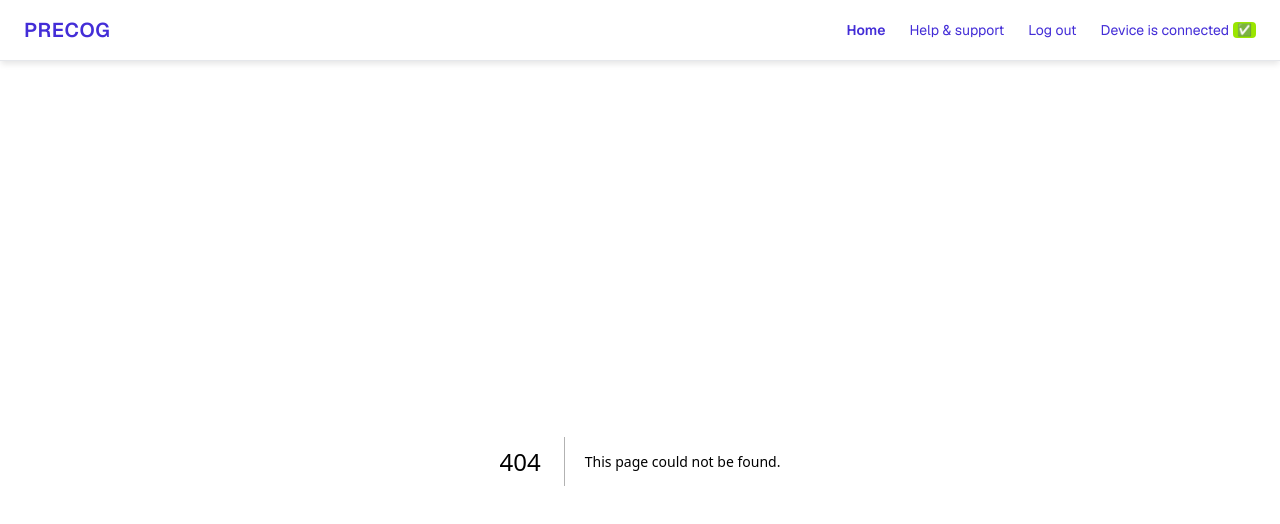
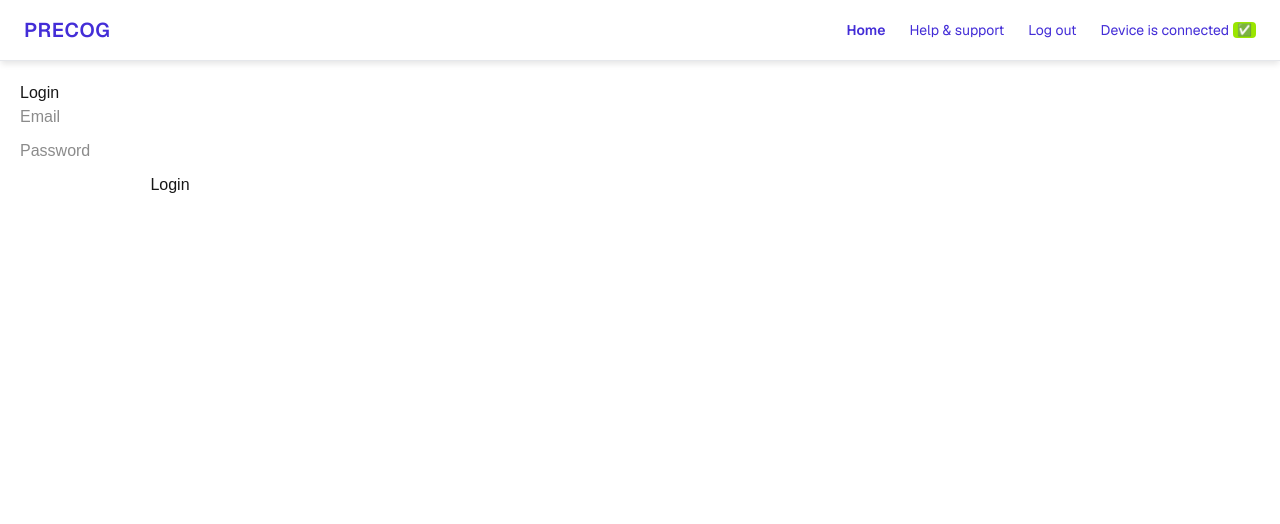
Before and after one commit to S-brijesh/apa_web, a Next.js app: page /login_new in a window 1280 px wide. Before the commit this address had no page. Shown: the top 524 px of the page. Built offline with nearby package versions, Linux system fonts and the light colour scheme.

Commit message:
login function

```diff
--- a/package.json
+++ b/package.json
@@ -9,6 +9,7 @@
     "lint": "next lint"
   },
   "dependencies": {
+    "firebase": "^11.7.1",
     "fs": "^0.0.1-security",
     "lucide-react": "^0.507.0",
     "next": "15.3.1",
--- /dev/null
+++ b/src/app/hospitals/page.jsx
@@ -0,0 +1,31 @@
+// pages/hospitals.js
+"use client";
+import { useEffect } from 'react';
+import { collection, getDocs } from 'firebase/firestore';
+import { db } from '../lib/firebase';
+
+const HospitalsPage = () => {
+  useEffect(() => {
+    const fetchHospitals = async () => {
+      try {
+        const hospitalsRef = collection(db, 'hospitals');
+        const snapshot = await getDocs(hospitalsRef);
+        const hospitals = snapshot.docs.map(doc => ({ id: doc.id, ...doc.data() }));
+        console.log('Hospitals:', hospitals);
+      } catch (error) {
+        console.error('Error fetching hospitals:', error);
+      }
+    };
+
+    fetchHospitals();
+  }, []);
+
+  return (
+    <div>
+      <h1>Hospitals</h1>
+      <p>Check console for hospital data</p>
+    </div>
+  );
+};
+
+export default HospitalsPage;
--- /dev/null
+++ b/src/app/lib/firebase.js
@@ -0,0 +1,48 @@
+// lib/firebase.js
+import { initializeApp, getApps, getApp } from 'firebase/app';
+import { getFirestore } from 'firebase/firestore'; // Optional
+import { getAuth } from 'firebase/auth'; // Optional
+
+// const firebaseConfig = {
+//   apiKey: "AIzaSyDYyn-HAqiAJjdo2Z8_we0kyG0DFliUuKM",
+//   authDomain: "apadb-v2-replica.firebaseapp.com",
+//   projectId: "apadb-v2-replica",
+//   storageBucket: "apadb-v2-replica.appspot.com",
+//   messagingSenderId: "90550258908",
+//   appId: "1:90550258908:web:7da6de3ca82e317aabf819",
+//   measurementId: "G-TZGE30WQWB"
+// };
+const firebaseConfig2 = {
+  apiKey: "AIzaSyDYyn-HAqiAJjdo2Z8_we0kyG0DFliUuKM",
+  authDomain: "apadb-v2-replica.firebaseapp.com",
+  projectId: "apadb-v2-replica",
+  storageBucket: "apadb-v2-replica.appspot.com",
+  messagingSenderId: "90550258908",
+  appId: "1:90550258908:web:7da6de3ca82e317aabf819",
+  measurementId: "G-TZGE30WQWB"
+};
+
+const firebaseConfig = {
+    apiKey: "AIzaSyAc0lGU3SkNpq_3im9HXBDeEIfz9sE6OYs",
+    authDomain: "arterypulseanalyzer.firebaseapp.com",
+    databaseURL: "https://arterypulseanalyzer.firebaseio.com",
+    projectId: "arterypulseanalyzer",
+    storageBucket: "arterypulseanalyzer.appspot.com",
+    messagingSenderId: "367434956236",
+    appId: "1:367434956236:web:30f044b0c21dffd5ecb169"
+}
+
+// const app = !getApps().length ? initializeApp(firebaseConfig) : getApp();
+let app;
+
+if (!getApps().length) {
+  app = initializeApp(firebaseConfig);
+  console.log("Firebase initialized");
+} else {
+  app = getApp();
+  console.log("Firebase app already initialized");
+}
+const db = getFirestore(app);
+const auth = getAuth(app);
+
+export { db, auth };
--- a/src/app/login/page.jsx
+++ b/src/app/login/page.jsx
@@ -1,18 +1,48 @@
-'use client';
+'use client'; // ✅ Only needed if you're using App Router
+
 import Link from 'next/link';
 import { useState } from 'react';
+import { useRouter } from 'next/navigation'; // ✅ If you're using App Router. Use 'next/router' if you're on Pages Router.
+import { auth } from '../lib/firebase';
+import { signInWithEmailAndPassword } from 'firebase/auth';
 
 export default function LoginPage() {
-  const [form, setForm] = useState({ username: '', password: '' });
+  const [email, setEmail] = useState('');
+  const [password, setPassword] = useState('');
+  const [errorMsg, setErrorMsg] = useState('');
+  const [loading, setLoading] = useState(false);
+  const router = useRouter();
 
-  const handleChange = (e) => {
-    const { name, value } = e.target;
-    setForm((prev) => ({ ...prev, [name]: value }));
-  };
+  const handleLogin = async (e) => {
+    e.preventDefault();
+    setErrorMsg('');
+    setLoading(true);
 
-  const handleSubmit = (e) => {
-    e.preventDefault();
-    alert('Logging in...'); // Replace with actual logic
+    try {
+      const userCredential = await signInWithEmailAndPassword(auth, email, password);
+      console.log('Logged in user:', userCredential.user);
+      router.push('/dashboard'); // ✅ Redirect on success
+    } catch (error) {
+      console.error('Login failed:', error.code);
+      switch (error.code) {
+        case 'auth/invalid-email':
+          setErrorMsg('The email address is not valid.');
+          break;
+        case 'auth/user-not-found':
+          setErrorMsg('No account found with this email.');
+          break;
+        case 'auth/wrong-password':
+          setErrorMsg('Incorrect password.');
+          break;
+        case 'auth/too-many-requests':
+          setErrorMsg('Too many attempts. Please try again later.');
+          break;
+        default:
+          setErrorMsg('Login failed. Please try again.');
+      }
+    }
+
+    setLoading(false);
   };
 
   return (
@@ -21,15 +51,16 @@ export default function LoginPage() {
       <div className="w-1/2 p-16 bg-white flex flex-col justify-center">
         <h1 className="text-2xl font-semibold text-indigo-700 mb-10 text-center">LOG IN</h1>
 
-        <form className="space-y-6" onSubmit={handleSubmit}>
+        <form className="space-y-6" onSubmit={handleLogin}>
           <div>
             <input
-              type="text"
-              name="username"
-              placeholder="Username"
-              value={form.username}
-              onChange={handleChange}
+              type="email"
+              name="email"
+              placeholder="Email"
+              value={email}
+              onChange={(e) => setEmail(e.target.value)}
               className="w-full border-b border-black text-black py-2 px-1 outline-none placeholder-gray-500"
+              required
             />
           </div>
           <div>
@@ -37,23 +68,28 @@ export default function LoginPage() {
               type="password"
               name="password"
               placeholder="Password"
-              value={form.password}
-              onChange={handleChange}
+              value={password}
+              onChange={(e) => setPassword(e.target.value)}
               className="w-full border-b border-black text-black py-2 px-1 outline-none placeholder-gray-500"
+              required
             />
           </div>
+
+          {/* Display error message */}
+          {errorMsg && <p className="text-red-500 text-sm text-center">{errorMsg}</p>}
 
           <div className="flex justify-center">
             <button
               type="submit"
-              className="bg-indigo-600 hover:bg-indigo-700 text-white px-6 py-2 rounded shadow-md transition duration-300"
+              disabled={loading}
+              className={`bg-indigo-600 hover:bg-indigo-700 text-white px-6 py-2 rounded shadow-md transition duration-300 ${loading && 'opacity-50 cursor-not-allowed'}`}
             >
-              Login
+              {loading ? 'Logging in...' : 'Login'}
             </button>
           </div>
 
           <p className="text-sm text-black text-center mt-4">
-            Already have an account?{' '}
+            Don’t have an account?{' '}
             <Link href="/register" className="text-indigo-700 hover:underline">
               Register
             </Link>
@@ -65,7 +101,7 @@ export default function LoginPage() {
       <div className="w-1/2 bg-indigo-100 flex items-center justify-center">
         <div
           className="w-3/4 h-3/4 bg-no-repeat bg-center bg-contain"
-          style={{ backgroundImage: "url('/wave-pattern.png')" }} // Replace with your image
+          // style={{ backgroundImage: "url('/wave-pattern.png')" }} // Add image URL here
         ></div>
       </div>
     </div>
--- /dev/null
+++ b/src/app/login_new/page.jsx
@@ -0,0 +1,55 @@
+// pages/login.js
+"use client";
+import { useState } from 'react';
+import { signInWithEmailAndPassword } from 'firebase/auth';
+import { auth } from '../lib/firebase';
+
+export default function LoginPage() {
+  const [email, setEmail] = useState('');
+  const [password, setPassword] = useState('');
+  const [loading, setLoading] = useState(false);
+  const [errorMsg, setErrorMsg] = useState('');
+
+  const handleLogin = async (e) => {
+    e.preventDefault();
+    setLoading(true);
+    setErrorMsg('');
+
+    try {
+      const userCredential = await signInWithEmailAndPassword(auth, email, password);
+      console.log('Logged in user:', userCredential.user);
+      // You can store token, redirect, etc. here
+    } catch (error) {
+      console.error('Login failed:', error.message);
+      setErrorMsg(error.message);
+    }
+
+    setLoading(false);
+  };
+
+  return (
+    <div style={{ padding: 20 }}>
+      <h1>Login</h1>
+      <form onSubmit={handleLogin} style={{ display: 'flex', flexDirection: 'column', gap: 10, width: 300 }}>
+        <input
+          type="email"
+          placeholder="Email"
+          value={email}
+          onChange={(e) => setEmail(e.target.value)}
+          required
+        />
+        <input
+          type="password"
+          placeholder="Password"
+          value={password}
+          onChange={(e) => setPassword(e.target.value)}
+          required
+        />
+        <button type="submit" disabled={loading}>
+          {loading ? 'Logging in...' : 'Login'}
+        </button>
+        {errorMsg && <p style={{ color: 'red' }}>{errorMsg}</p>}
+      </form>
+    </div>
+  );
+}
--- a/src/components/Navbar.jsx
+++ b/src/components/Navbar.jsx
@@ -17,7 +17,7 @@ export default function Navbar() {
         <Link href="/support" className="hover:underline">
           Help & support
         </Link>
-        <Link href="/logout" className="hover:underline">
+        <Link href="/login" className="hover:underline">
           Log out
         </Link>
         <div className="flex items-center space-x-1">
```
Also changed, not shown: 1 other file (tests, documents, lock files or other folders).
